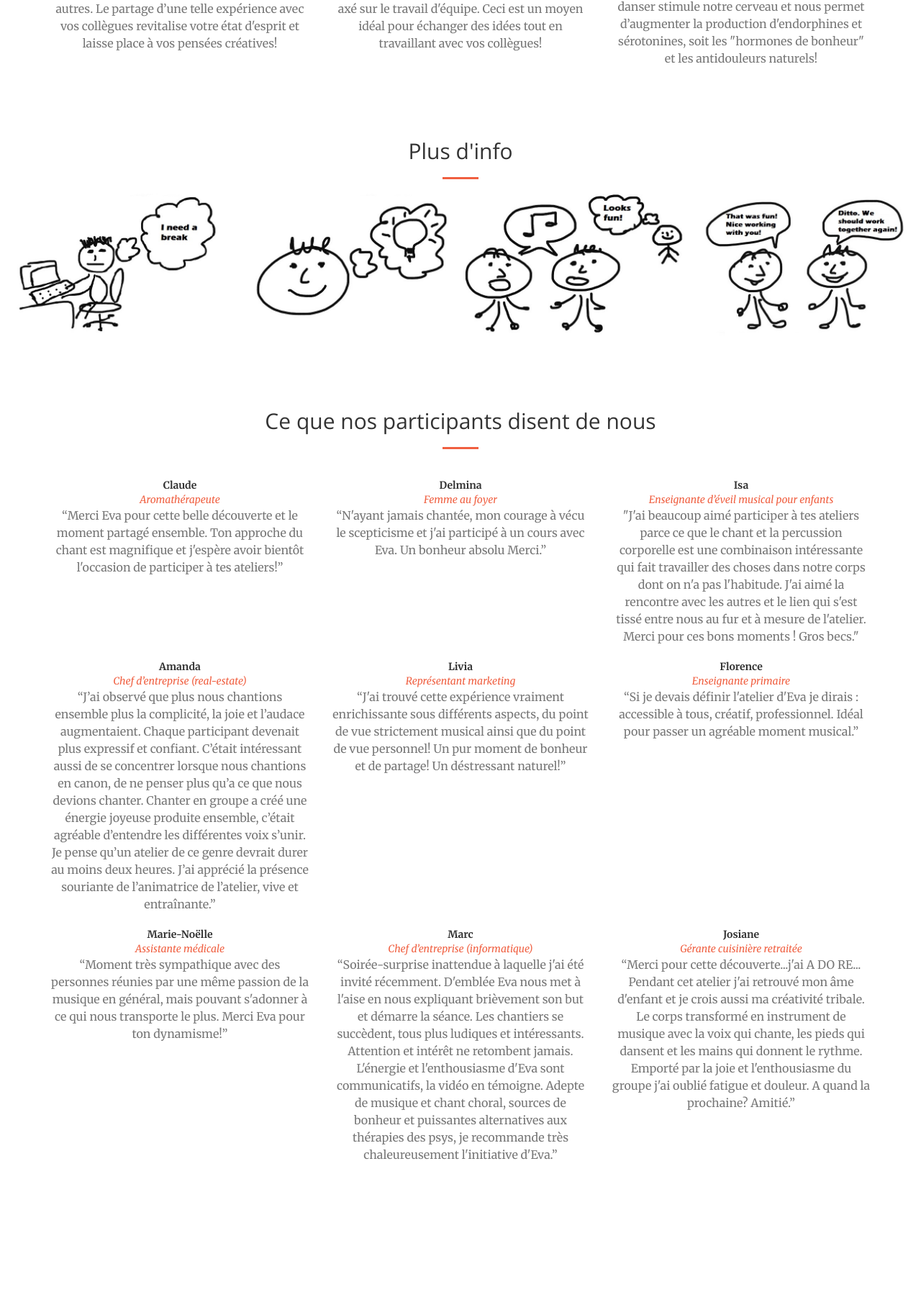
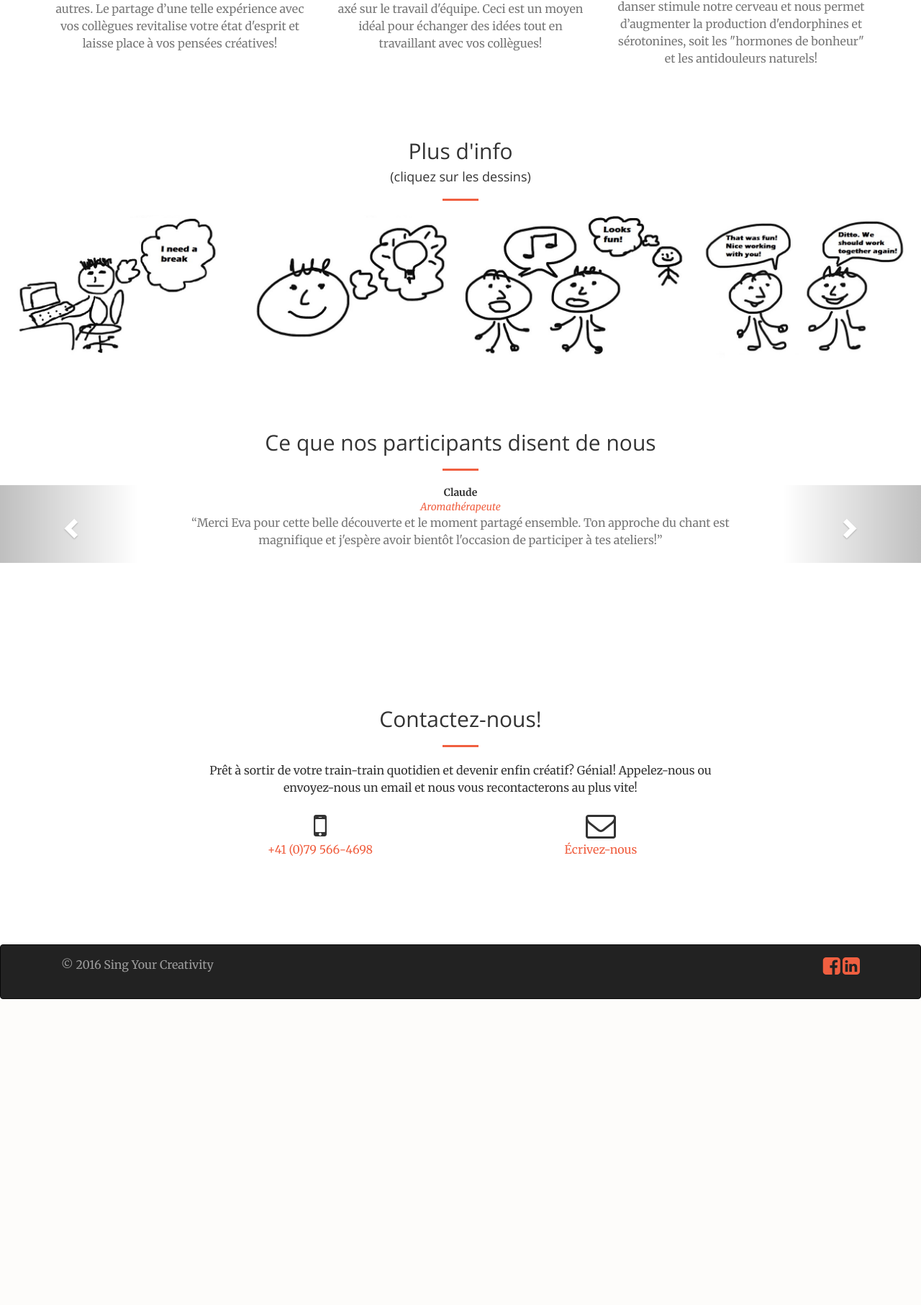
Before and after one commit to voice4eva/SingYourCreativity, a PHP site: page /fr/index.html in a window 1280 px wide. Shown: the part 1649-3462 px from the top of the page at 72% size. After the commit the page ends 3037 px from the top, so only its background shows below. Run offline with PHP 8.4, Linux system fonts and the light colour scheme.

Commit message:
changed participant comments to carousel format. added structure video

```diff
--- a/css/custom.css
+++ b/css/custom.css
@@ -235,3 +235,11 @@ div#ui-datepicker-div {background:#FFFFFF;display: block;}
     -ms-transform: rotate(-5deg);
     transform: rotate(-5deg);
 }
+
+/* carousel */
+.carousel-indicators li {
+    display: none;
+}
+.carousel-indicators .active {
+    display: none;
+}
--- a/fr/index.html
+++ b/fr/index.html
@@ -220,7 +220,8 @@
         </div>
     </section>
     <section class="no-padding" id="portfolio">
-        <h2 class="section-heading" style="text-align: center">Plus d'info</h2>
+        <h2 class="section-heading text-center">Plus d'info</h2>
+        <h4 class="text-center">(cliquez sur les dessins)</h4>
         <hr class="primary">
         <div class="container-fluid">
             <div class="row no-gutter">
@@ -276,100 +277,88 @@
                 </div>
             </div>
         </div>
-        <div class="container">
-            <div class="row">
-                <div class="col-lg-4 col-md-4 text-center">
-                    <div class="service-box show-more">
-                        <strong>Claude</strong>
-                        <br><i class="text-primary">Aromathérapeute</i>
-                        <p class="text-muted">“Merci Eva pour cette belle découverte et le moment partagé ensemble. Ton approche du chant est magnifique et j'espère avoir bientôt l'occasion de participer à tes ateliers!”
-                            <br>
-                        </p>
-                    </div>
+        <!-- Carousel -->
+        <div id="myCarousel" class="carousel slide" data-ride="carousel">
+            <!-- Indicators -->
+            <ol class="carousel-indicators">
+                <li data-target="#myCarousel" data-slide-to="0" class="active"></li>
+                <li data-target="#myCarousel" data-slide-to="1"></li>
+                <li data-target="#myCarousel" data-slide-to="2"></li>
+                <li data-target="#myCarousel" data-slide-to="3"></li>
+                <li data-target="#myCarousel" data-slide-to="4"></li>
+                <li data-target="#myCarousel" data-slide-to="5"></li>
+                <li data-target="#myCarousel" data-slide-to="6"></li>
+                <li data-target="#myCarousel" data-slide-to="7"></li>
+                <li data-target="#myCarousel" data-slide-to="8"></li>
+                <li data-target="#myCarousel" data-slide-to="9"></li>
+            </ol>
+            <!-- Wrapper for slides -->
+            <div class="carousel-inner text-center" role="listbox">
+
+                <div class="item active col-lg-8 col-lg-offset-2">
+                  <strong>Claude</strong>
+                  <br><i class="text-primary">Aromathérapeute</i>
+                  <p class="text-muted">“Merci Eva pour cette belle découverte et le moment partagé ensemble. Ton approche du chant est magnifique et j'espère avoir bientôt l'occasion de participer à tes ateliers!”
+                  </p>
                 </div>
-                <div class="col-lg-4 col-md-4 text-center">
-                    <div class="service-box show-more">
-                        <strong>Delmina</strong>
-                        <br><i class="text-primary">Femme au foyer</i>
-                        <p class="text-muted">“N'ayant jamais chantée, mon courage à vécu le scepticisme et j'ai participé à un cours avec Eva. Un bonheur absolu Merci.”
-                            <br>
-                        </p>
-                    </div>
+                <div class="item col-lg-8 col-lg-offset-2">
+                  <strong>Delmina</strong>
+                  <br><i class="text-primary">Femme au foyer</i>
+                  <p class="text-muted">“N'ayant jamais chantée, mon courage à vécu le scepticisme et j'ai participé à un cours avec Eva. Un bonheur absolu Merci.”
+                  </p>
                 </div>
-                <div class="col-lg-4 col-md-4 text-center">
-                    <div class="service-box show-more">
-                        <strong>Isa</strong>
-                        <br><i class="text-primary">Enseignante d’éveil musical pour enfants</i>
-                        <p class="text-muted">"J'ai beaucoup aimé participer à tes ateliers parce ce que le chant et la percussion corporelle est une combinaison intéressante qui fait travailler des choses dans notre corps dont on n'a pas l'habitude. J'ai aimé la rencontre avec les autres et le lien qui s'est tissé entre nous au fur et à mesure de l'atelier. Merci pour ces bons moments ! Gros becs."
-                            <br>
-                        </p>
-                    </div>
+                <div class="item col-lg-8 col-lg-offset-2">
+                  <strong>Isa</strong>
+                  <br><i class="text-primary">Enseignante d’éveil musical pour enfants</i>
+                  <p class="text-muted">"J'ai beaucoup aimé participer à tes ateliers parce ce que le chant et la percussion corporelle est une combinaison intéressante qui fait travailler des choses dans notre corps dont on n'a pas l'habitude. J'ai aimé la rencontre avec les autres et le lien qui s'est tissé entre nous au fur et à mesure de l'atelier. Merci pour ces bons moments ! Gros becs."
+                  </p>
                 </div>
-            </div>
-        </div>
-        <div class="container">
-            <div class="row">
-
-                <div class="col-lg-4 col-md-4 text-center">
-                    <div class="service-box show-more">
-                        <strong>Amanda</strong>
-                        <br><i class="text-primary">Chef d’entreprise (real-estate)</i>
-                        <p class="text-muted">“J’ai observé que plus nous chantions ensemble plus la complicité, la joie et l’audace augmentaient. Chaque participant devenait plus expressif et confiant. C’était intéressant aussi de se concentrer lorsque nous chantions en canon, de ne penser plus qu’a ce que nous devions chanter. Chanter en groupe a créé une énergie joyeuse produite ensemble, c’était agréable d’entendre les différentes voix s’unir. Je pense qu’un atelier de ce genre devrait durer au moins deux heures. J’ai apprécié la présence souriante de l’animatrice de l’atelier, vive et entraînante.”
-                            <br>
-                        </p>
-                    </div>
+                <div class="item col-lg-8 col-lg-offset-2">
+                  <strong>Amanda</strong>
+                  <br><i class="text-primary">Chef d’entreprise (real-estate)</i>
+                  <p class="text-muted">“J’ai observé que plus nous chantions ensemble plus la complicité, la joie et l’audace augmentaient. Chaque participant devenait plus expressif et confiant. C’était intéressant aussi de se concentrer lorsque nous chantions en canon, de ne penser plus qu’a ce que nous devions chanter. Chanter en groupe a créé une énergie joyeuse produite ensemble, c’était agréable d’entendre les différentes voix s’unir. Je pense qu’un atelier de ce genre devrait durer au moins deux heures. J’ai apprécié la présence souriante de l’animatrice de l’atelier, vive et entraînante.”
+                  </p>
                 </div>
-
-                <div class="col-lg-4 col-md-4 text-center">
-                    <div class="service-box show-more">
-                        <strong>Livia</strong>
-                        <br><i class="text-primary">Représentant marketing</i>
-                        <p class="text-muted">“J'ai trouvé cette expérience vraiment enrichissante sous différents aspects, du point de vue strictement musical ainsi que du point de vue personnel! Un pur moment de bonheur et de partage! Un déstressant naturel!”
-                            <br>
-                        </p>
-                    </div>
+                <div class="item col-lg-8 col-lg-offset-2">
+                  <strong>Livia</strong>
+                  <br><i class="text-primary">Représentant marketing</i>
+                  <p class="text-muted">“J'ai trouvé cette expérience vraiment enrichissante sous différents aspects, du point de vue strictement musical ainsi que du point de vue personnel! Un pur moment de bonheur et de partage! Un déstressant naturel!”
+                  </p>
                 </div>
-                <div class="col-lg-4 col-md-4 text-center">
-                    <div class="service-box show-more">
-                        <strong>Florence</strong>
-                        <br><i class="text-primary">Enseignante primaire</i>
-                        <p class="text-muted">“Si je devais définir l'atelier d'Eva je dirais : accessible à  tous,  créatif, professionnel. Idéal pour passer un agréable moment musical.”
-                            <br>
-                        </p>
-                    </div>
+                <div class="item col-lg-8 col-lg-offset-2">
+                  <strong>Florence</strong>
+                  <br><i class="text-primary">Enseignante primaire</i>
+                  <p class="text-muted">“Si je devais définir l'atelier d'Eva je dirais : accessible à tous, créatif, professionnel. Idéal pour passer un agréable moment musical.”
+                  </p>
                 </div>
-            </div>
-        </div>
-        <div class="container">
-            <div class="row">
-                <div class="col-lg-4 col-md-4 text-center">
-                    <div class="service-box show-more">
-                        <strong>Marie-Noëlle</strong>
-                        <br><i class="text-primary">Assistante médicale</i>
-                        <p class="text-muted">“Moment très sympathique avec des personnes réunies par une même passion de la musique en général, mais pouvant s'adonner à ce qui nous transporte le plus. Merci Eva pour ton dynamisme!”
-                            <br>
-                        </p>
-                    </div>
+                <div class="item col-lg-8 col-lg-offset-2">
+                  <strong>Marie-Noëlle</strong>
+                  <br><i class="text-primary">Assistante médicale</i>
+                  <p class="text-muted">“Moment très sympathique avec des personnes réunies par une même passion de la musique en général, mais pouvant s'adonner à ce qui nous transporte le plus. Merci Eva pour ton dynamisme!”
+                  </p>
                 </div>
-                <div class="col-lg-4 col-md-4 text-center">
-                    <div class="service-box show-more">
-                        <strong>Marc</strong>
-                        <br><i class="text-primary">Chef d’entreprise (informatique)</i>
-                        <p class="text-muted">“Soirée-surprise inattendue à laquelle j'ai été invité récemment. D'emblée Eva nous met à l'aise en nous expliquant brièvement son but et démarre la séance. Les chantiers se succèdent, tous plus ludiques et intéressants. Attention et intérêt ne retombent jamais. L'énergie et l'enthousiasme d'Eva sont communicatifs, la vidéo en témoigne. Adepte de musique et chant choral, sources de bonheur et puissantes alternatives aux thérapies des psys, je recommande très chaleureusement l'initiative d'Eva.”
-                            <br>
-                        </p>
-                    </div>
+                <div class="item col-lg-8 col-lg-offset-2">
+                  <strong>Marc</strong>
+                  <br><i class="text-primary">Chef d’entreprise (informatique)</i>
+                  <p class="text-muted">“Soirée-surprise inattendue à laquelle j'ai été invité récemment. D'emblée Eva nous met à l'aise en nous expliquant brièvement son but et démarre la séance. Les chantiers se succèdent, tous plus ludiques et intéressants. Attention et intérêt ne retombent jamais. L'énergie et l'enthousiasme d'Eva sont communicatifs, la vidéo en témoigne. Adepte de musique et chant choral, sources de bonheur et puissantes alternatives aux thérapies des psys, je recommande très chaleureusement l'initiative d'Eva.”
+                  </p>
                 </div>
-                <div class="col-lg-4 col-md-4 text-center">
-                    <div class="service-box show-more">
-                        <strong>Josiane</strong>
-                        <br><i class="text-primary">Gérante cuisinière retraitée</i>
-                        <p class="text-muted">“Merci pour cette découverte...j'ai A DO RE... Pendant cet atelier j'ai retrouvé mon âme d'enfant et  je crois aussi ma créativité tribale. Le corps transformé en instrument de musique avec la voix qui chante, les pieds qui dansent et les mains qui donnent le rythme. Emporté par la joie et l'enthousiasme du groupe j'ai oublié fatigue et douleur. A quand la prochaine? Amitié.”
-                            <br>
-                        </p>
-                    </div>
+                <div class="item col-lg-8 col-lg-offset-2">
+                  <strong>Josiane</strong>
+                  <br><i class="text-primary">Gérante cuisinière retraitée</i>
+                  <p class="text-muted">“Merci pour cette découverte...j'ai A DO RE... Pendant cet atelier j'ai retrouvé mon âme d'enfant et  je crois aussi ma créativité tribale. Le corps transformé en instrument de musique avec la voix qui chante, les pieds qui dansent et les mains qui donnent le rythme. Emporté par la joie et l'enthousiasme du groupe j'ai oublié fatigue et douleur. A quand la prochaine? Amitié.”
+                  </p>
                 </div>
-            </div>
+              </div>
+            <!-- Left and right controls -->
+            <a class="left carousel-control" href="#myCarousel" role="button" data-slide="prev">
+                <span class="glyphicon glyphicon-chevron-left" aria-hidden="true"></span>
+                <span class="sr-only">Previous</span>
+            </a>
+            <a class="right carousel-control" href="#myCarousel" role="button" data-slide="next">
+                <span class="glyphicon glyphicon-chevron-right" aria-hidden="true"></span>
+                <span class="sr-only">Next</span>
+            </a>
         </div>
     </section>
     <!-- TEMP, uncomment when brochure is ready
@@ -440,9 +429,6 @@
     <!-- Custom Modal -->
     <script src="../js/modal.js"></script>
 
-    <!-- Show more text function -->
-    <script src="../js/showText.js"></script>
-
 </body>
 
 </html>
```
Also changed, not shown: index.html (+43 -52 lines), js/modal.js (+13 -19 lines), js/showText.js (line endings or trailing spaces), 1 other file.
